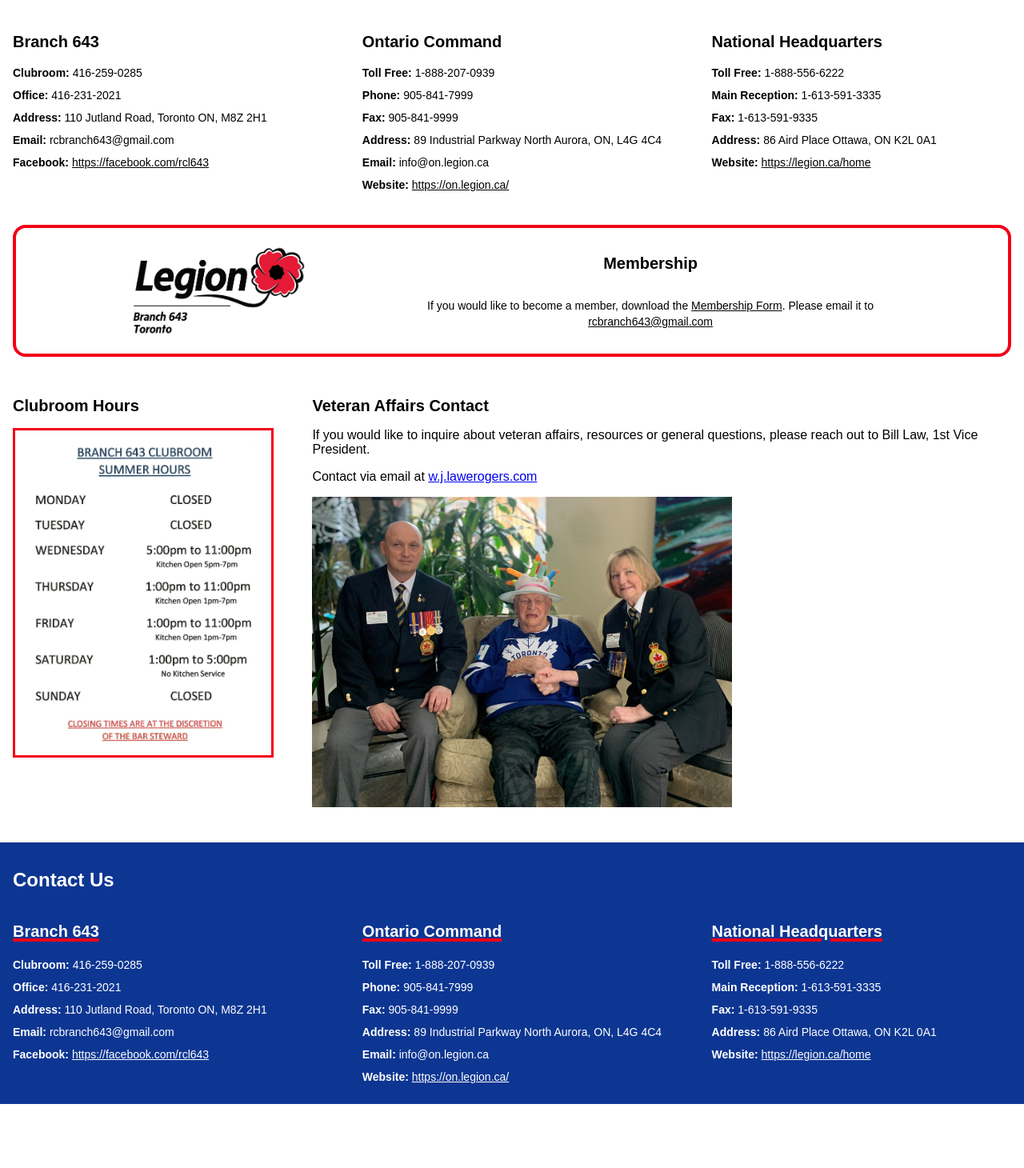
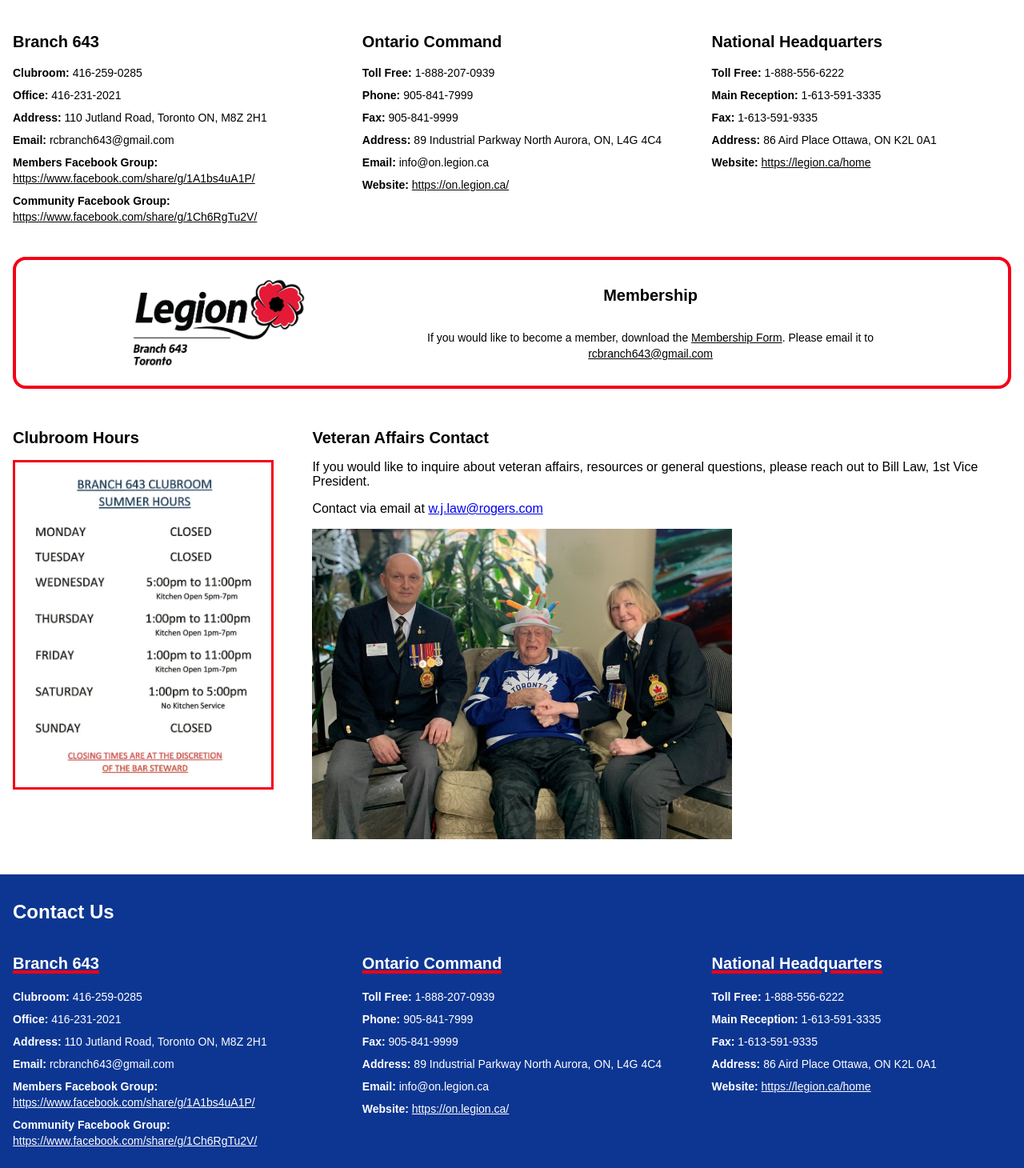
Before and after one commit to kporemba/rcl643, a React (Vite) app: page /contact in a window 1280 px wide. Shown: the part 170-1630 px from the top of the page at 80% size. Before the commit the page ends 1550 px from the top, so only its background shows below. Built offline with nearby package versions, Linux system fonts and the light colour scheme.

Commit message:
update contact info and flip images

```diff
--- a/src/components/Footer/Footer.jsx
+++ b/src/components/Footer/Footer.jsx
@@ -21,13 +21,23 @@
             <strong>Email:</strong> rcbranch643@gmail.com
           </p>
           <p className="homepage__text">
-            <strong>Facebook: </strong>
+            <strong>Members Facebook Group: </strong>
             <a
               href="https://www.facebook.com/groups/1860547480892497"
               target="_blank"
               className="footer__link"
             >
-              https://facebook.com/rcl643
+              https://www.facebook.com/share/g/1A1bs4uA1P/
+            </a>
+          </p>
+          <p className="homepage__text">
+            <strong>Community Facebook Group: </strong>
+            <a
+              href="https://www.facebook.com/groups/1227586192155005"
+              target="_blank"
+              className="footer__link"
+            >
+              https://www.facebook.com/share/g/1Ch6RgTu2V/
             </a>
           </p>
         </div>
--- a/src/pages/Cadets/Cadets.jsx
+++ b/src/pages/Cadets/Cadets.jsx
@@ -60,7 +60,7 @@
             </p>
           </div>
           <a href="https://www.facebook.com/75torontoscottish/" target="_blank">
-            <img src={mimico} className="cadets__logo" />
+            <img src={scottish} className="cadets__logo" />
           </a>
         </div>
         <div className="cadets__group">
@@ -79,7 +79,7 @@
             </p>
           </div>
           <a href="https://www.142sqn.ca/" target="_blank">
-            <img src={scottish} className="cadets__logo" />
+            <img src={mimico} className="cadets__logo" />
           </a>
         </div>
         <div className="cadets__group">
--- a/src/pages/ContactInfo/Contact.jsx
+++ b/src/pages/ContactInfo/Contact.jsx
@@ -23,13 +23,23 @@
             <strong>Email:</strong> rcbranch643@gmail.com
           </p>
           <p className="homepage__text">
-            <strong>Facebook: </strong>
+            <strong>Members Facebook Group: </strong>
             <a
               href="https://www.facebook.com/groups/1860547480892497"
               target="_blank"
               className="contact__link"
             >
-              https://facebook.com/rcl643
+              https://www.facebook.com/share/g/1A1bs4uA1P/
+            </a>
+          </p>
+          <p className="homepage__text">
+            <strong>Community Facebook Group: </strong>
+            <a
+              href="https://www.facebook.com/groups/1227586192155005"
+              target="_blank"
+              className="contact__link"
+            >
+              https://www.facebook.com/share/g/1Ch6RgTu2V/
             </a>
           </p>
         </div>
@@ -103,7 +113,7 @@
           </p>
           <p>
             Contact via email at{" "}
-            <a href="mailto:w.j.lawerogers.com"> w.j.lawerogers.com</a>
+            <a href="mailto:w.j.law@rogers.com"> w.j.law@rogers.com</a>
           </p>
           <img className="contact__vetImg" src={vet} />
         </div>
--- a/src/pages/Homepage/Homepage.jsx
+++ b/src/pages/Homepage/Homepage.jsx
@@ -64,13 +64,23 @@
               </a>
             </p>
             <p className="homepage__text">
-              <strong>Facebook: </strong>
+              <strong>Members Facebook Group: </strong>
               <a
                 href="https://www.facebook.com/groups/1860547480892497"
                 target="_blank"
                 className="contact__link"
               >
-                https://facebook.com/groups/rcl643
+                https://www.facebook.com/share/g/1A1bs4uA1P/
+              </a>
+            </p>
+            <p className="homepage__text">
+              <strong>Community Facebook Group: </strong>
+              <a
+                href="https://www.facebook.com/groups/1227586192155005"
+                target="_blank"
+                className="contact__link"
+              >
+                https://www.facebook.com/share/g/1Ch6RgTu2V/
               </a>
             </p>
           </div>
--- a/src/pages/Veterans/Veterans.jsx
+++ b/src/pages/Veterans/Veterans.jsx
@@ -40,7 +40,7 @@
           https://legion.ca/support-for-veterans
         </a>{" "}
         or reaching out to First Vice President Bill Law{" "}
-        <a href="mailto:w.j.lawerogers.com"> w.j.lawerogers.com</a>
+        <a href="mailto:w.j.law@rogers.com"> w.j.law@rogers.com</a>
       </p>
 
       <ImageList
```
